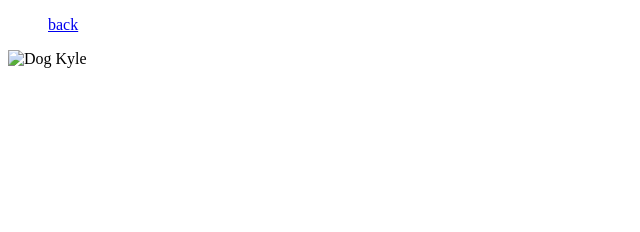
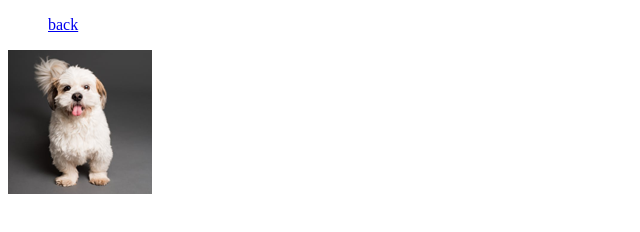
Before and after one commit to DukeForester/cv, a plain HTML site: page contactus.html in a window 1280 px wide. Shown: the whole page, without its empty margins (0-640 px from the left). Drawn offline with Linux system fonts and the light colour scheme.

Commit message:
Remove local folder in hrefs

```diff
--- a/contactus.html
+++ b/contactus.html
@@ -10,6 +10,6 @@
     <dir>
         <a href="/HTML - Personal Site/index.html">back</a>
     </dir>
-    <img src="/HTML - Personal Site/images/avatar2.png" alt="Dog Kyle">
+    <img src="/images/avatar2.png" alt="Dog Kyle">
 </body>
 </html>
```
